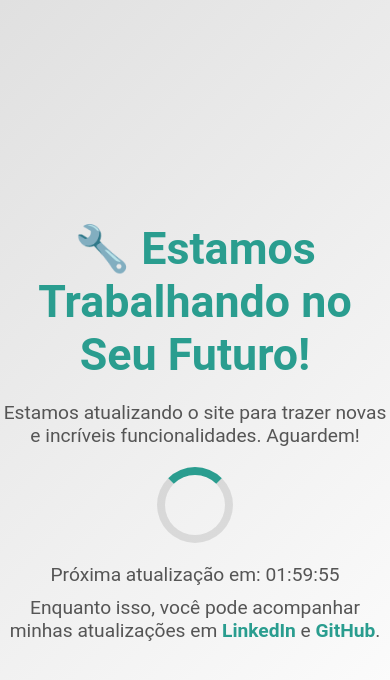
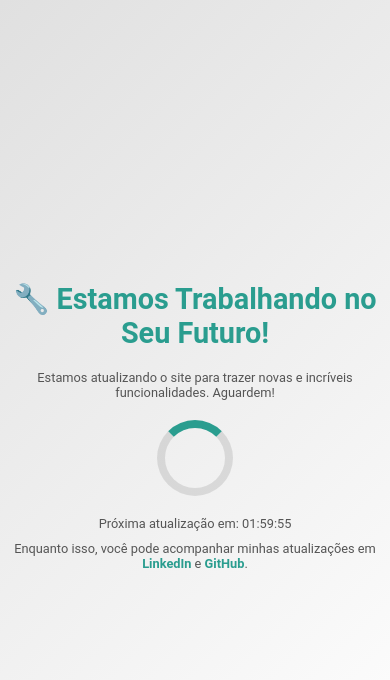
Before and after one commit to RegisDev2k/Manuten-o, a plain HTML site: page index.html in a window 390 px wide. Drawn offline with Linux system fonts and the light colour scheme.

Commit message:
First commit

```diff
--- a/styles.css
+++ b/styles.css
@@ -11,6 +11,9 @@ body {
 
 .container {
     text-align: center;
+    max-width: 800px; /* Adicionei uma largura máxima */
+    margin: 0 auto; /* Centraliza o container */
+    padding: 20px; /* Adicionei um padding para criar espaço */
 }
 
 .maintenance h1 {
@@ -55,3 +58,35 @@ a {
 a:hover {
     text-decoration: underline;
 }
+
+/* Adicionei estilos para telas menores */
+@media (max-width: 768px) {
+    .container {
+        padding: 10px;
+    }
+    .maintenance h1 {
+        font-size: 2.2em;
+    }
+    .maintenance p {
+        font-size: 1em;
+    }
+    .countdown {
+        font-size: 1em;
+    }
+}
+
+/* Adicionei estilos para telas muito menores */
+@media (max-width: 480px) {
+    .container {
+        padding: 5px;
+    }
+    .maintenance h1 {
+        font-size: 1.8em;
+    }
+    .maintenance p {
+        font-size: 0.8em;
+    }
+    .countdown {
+        font-size: 0.8em;
+    }
+}
```
